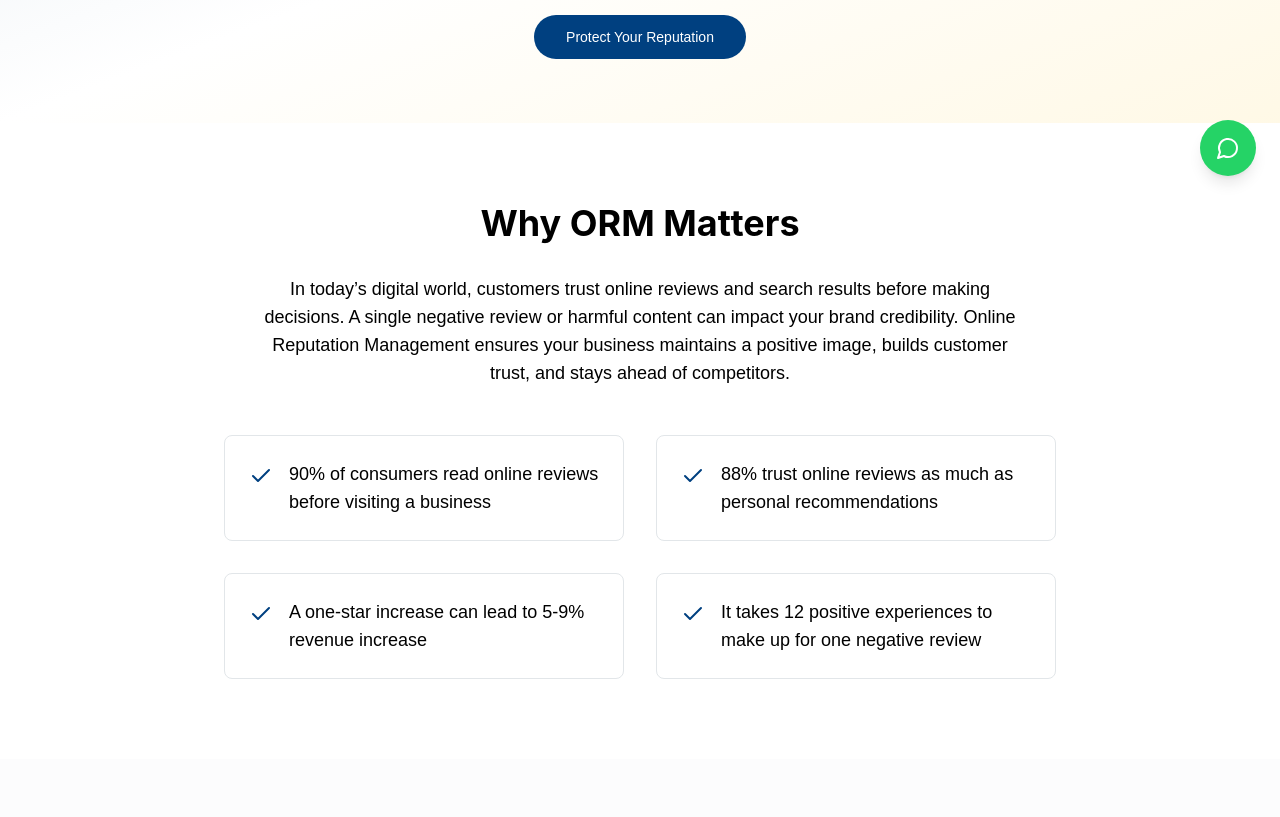
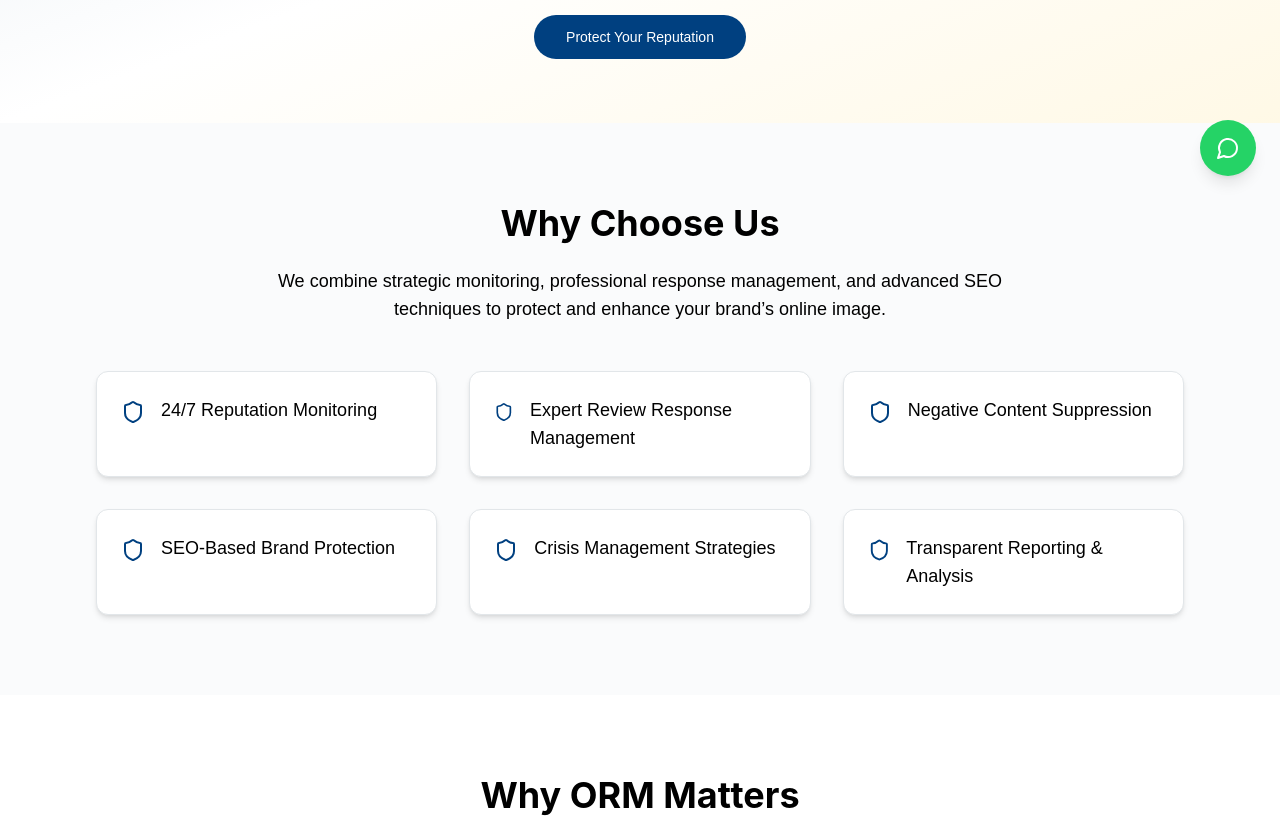
Before and after one commit to SocioBhaarat/SocioBhaarat_Frontend, a React (Vite) app: page /digital-marketing/orm-services in a window 1280 px wide. Shown: the part 600-1417 px from the top of the page. Built offline with nearby package versions, Linux system fonts and the light colour scheme; the HTML template or start-up script is replaced by a standard one; a web font is replaced by a local one.

Commit message:
Enhance WebDevelopment and ORMServices components with improved layout

```diff
--- a/src/pages/design-development/WebDevelopment.tsx
+++ b/src/pages/design-development/WebDevelopment.tsx
@@ -56,7 +56,7 @@ const WebDevelopment = () => {
                 desc: "Clear communication, milestone tracking, and on-time project completion."
               },
             ].map((feature, index) => (
-              <div key={index} className="bg-card p-6 rounded-lg shadow-lg border border-border text-center">
+              <div key={index} className="bg-card p-6 rounded-lg hover:shadow-lg border border-border text-center">
                 <div className="bg-primary/10 w-16 h-16 rounded-full flex items-center justify-center mx-auto mb-4">
                   <feature.icon className="h-8 w-8 text-primary" />
                 </div>
@@ -71,7 +71,7 @@ const WebDevelopment = () => {
       <section className="py-20 px-4 sm:px-6 lg:px-8 bg-muted/30">
         <div className="container mx-auto max-w-6xl">
           <h2 className="font-display text-4xl font-bold mb-12 text-center">Our Development Services</h2>
-          <div className="grid md:grid-cols-2 lg:grid-cols-3 gap-8">
+          <div className="grid sm:grid-cols-2 lg:grid-cols-3 gap-8">
             {[
               "Corporate Websites",
               "E-commerce Platforms",
@@ -83,14 +83,16 @@ const WebDevelopment = () => {
               "Website Maintenance",
               "Performance Optimization",
             ].map((service, index) => (
-              <div key={index} className="bg-card p-6 rounded-lg shadow-lg border border-border">
-                <Check className="h-8 w-8 text-primary mb-4" />
-                <h3 className="font-bold text-lg">{service}</h3>
+              <div key={index} className="bg-card p-6 rounded-xl border border-border shadow-sm hover:shadow-lg transition text-center">
+                <Check className="h-8 w-8 text-primary mb-4 mx-auto" />
+                <p className="font-semibold mx-auto ">{service}</p>
               </div>
             ))}
           </div>
         </div>
       </section>
+
+
       <section className="py-20 px-4 sm:px-6 lg:px-8 bg-muted/30">
         <div className="container mx-auto max-w-4xl">
           <h2 className="font-display text-4xl font-bold mb-10 text-center">
@@ -129,10 +131,11 @@ const WebDevelopment = () => {
           </p>
 
           <div className="relative">
-            {/* Vertical Line */}
-            <div className="hidden md:block absolute left-1/2 top-0 transform -translate-x-1/2 h-full w-1 bg-gradient-to-b from-primary via-secondary to-accent rounded-full"></div>
 
-            <div className="space-y-16">
+            {/* Blue Vertical Line */}
+            <div className="hidden md:block absolute left-1/2 top-0 -translate-x-1/2 h-full w-[3px] bg-blue-500/30 rounded-full"></div>
+
+            <div className="space-y-14">
               {[
                 {
                   title: "Requirement Analysis & Planning",
@@ -161,24 +164,24 @@ const WebDevelopment = () => {
               ].map((step, index) => (
                 <div
                   key={index}
-                  className={`relative flex flex-col md:flex-row items-center ${index % 2 === 0 ? "md:flex-row" : "md:flex-row-reverse"
+                  className={`relative flex flex-col md:flex-row items-center md:items-stretch ${index % 2 === 0 ? "md:flex-row" : "md:flex-row-reverse"
                     }`}
                 >
-                  {/* Step Content */}
-                  <div className="md:w-1/2 px-6">
-                    <div className="bg-card p-8 rounded-2xl shadow-lg border border-border hover:shadow-2xl transition duration-300">
+                  {/* Content Card */}
+                  <div className="md:w-1/2 px-4">
+                    <div className="bg-card p-8 rounded-2xl shadow-md border border-border hover:shadow-xl transition-all duration-300">
                       <h3 className="font-bold text-xl mb-4">
                         {step.title}
                       </h3>
-                      <p className="text-muted-foreground leading-relaxed text-sm">
+                      <p className="text-muted-foreground text-sm leading-relaxed">
                         {step.desc}
                       </p>
                     </div>
                   </div>
 
-                  {/* Center Circle */}
-                  <div className="relative z-10 my-6 md:my-0">
-                    <div className="w-16 h-16 rounded-full bg-gradient-to-r from-primary via-secondary to-accent flex items-center justify-center text-white font-bold text-lg shadow-xl">
+                  {/* Blue Step Circle */}
+                  <div className="relative z-10 flex items-center justify-center my-6 md:my-0">
+                    <div className="w-14 h-14 rounded-full bg-blue-600 text-white flex items-center justify-center font-semibold text-lg shadow-lg ring-4 ring-blue-100">
                       {index + 1}
                     </div>
                   </div>
--- a/src/pages/digital-marketing/ORMServices.tsx
+++ b/src/pages/digital-marketing/ORMServices.tsx
@@ -17,6 +17,36 @@ const ORMServices = () => {
           <Button size="lg" className="bg-primary hover:bg-primary/90 text-primary-foreground rounded-full px-8" onClick={() => navigate("/contact")} >
             Protect Your Reputation
           </Button>
+        </div>
+      </section>
+
+      <section className="py-20 px-4 sm:px-6 lg:px-8 bg-muted/40">
+        <div className="container mx-auto max-w-6xl">
+          <h2 className="font-display text-4xl font-bold mb-6 text-center">
+            Why Choose Us
+          </h2>
+
+          <p className="text-center text-lg text-muted-foreground max-w-3xl mx-auto mb-12">
+            We combine strategic monitoring, professional response management, and advanced SEO techniques to protect and enhance your brand’s online image.
+          </p>
+
+          <div className="grid md:grid-cols-2 lg:grid-cols-3 gap-8">
+            {[
+              "24/7 Reputation Monitoring",
+              "Expert Review Response Management",
+              "Negative Content Suppression",
+              "SEO-Based Brand Protection",
+              "Crisis Management Strategies",
+              "Transparent Reporting & Analysis",
+            ].map((point, index) => (
+              <div key={index} className="bg-card p-6 rounded-xl border border-border shadow-md">
+                <div className="flex items-start gap-4">
+                  <Shield className="h-6 w-6 text-primary mt-1" />
+                  <p className="text-lg font-medium">{point}</p>
+                </div>
+              </div>
+            ))}
+          </div>
         </div>
       </section>
 
```
